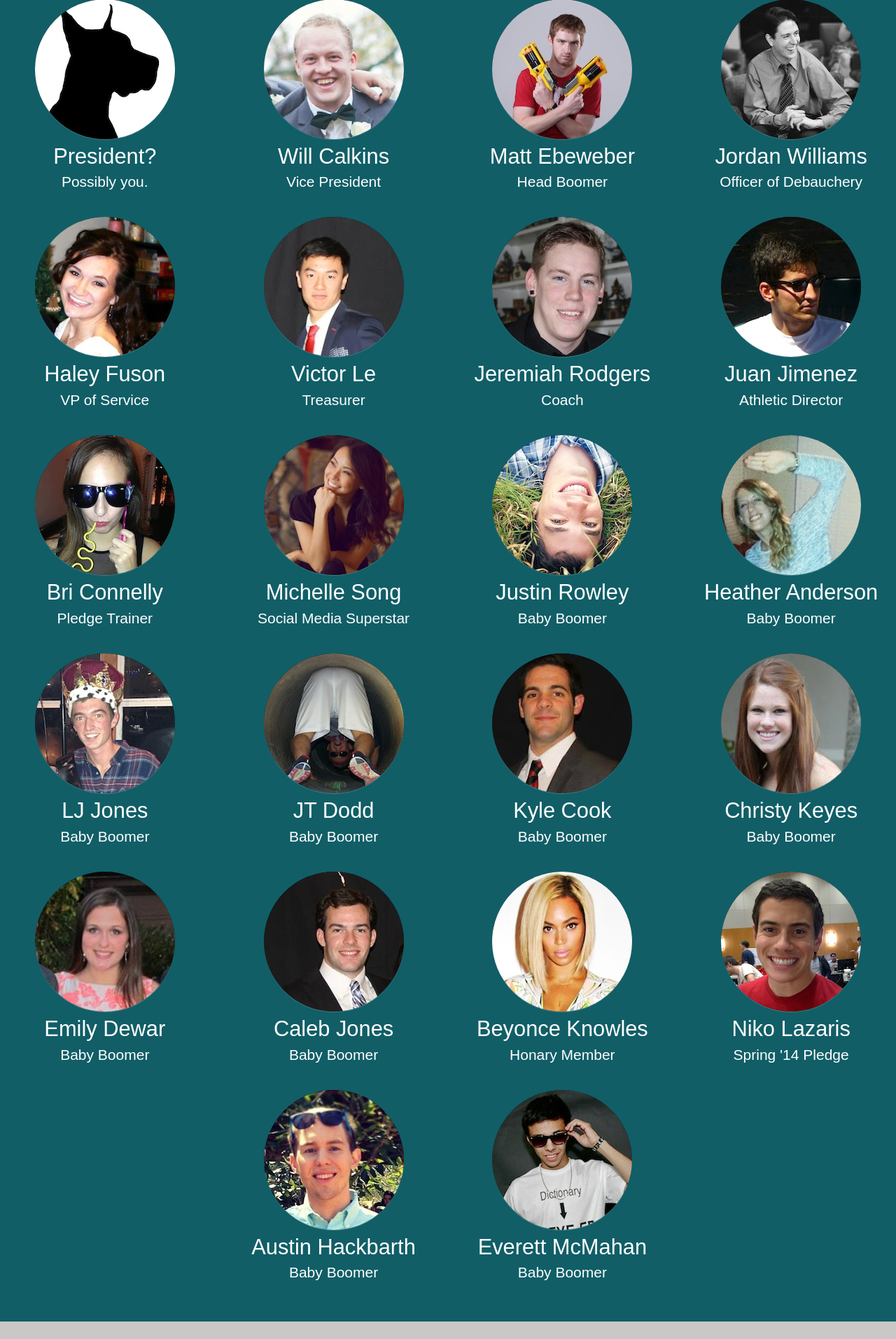
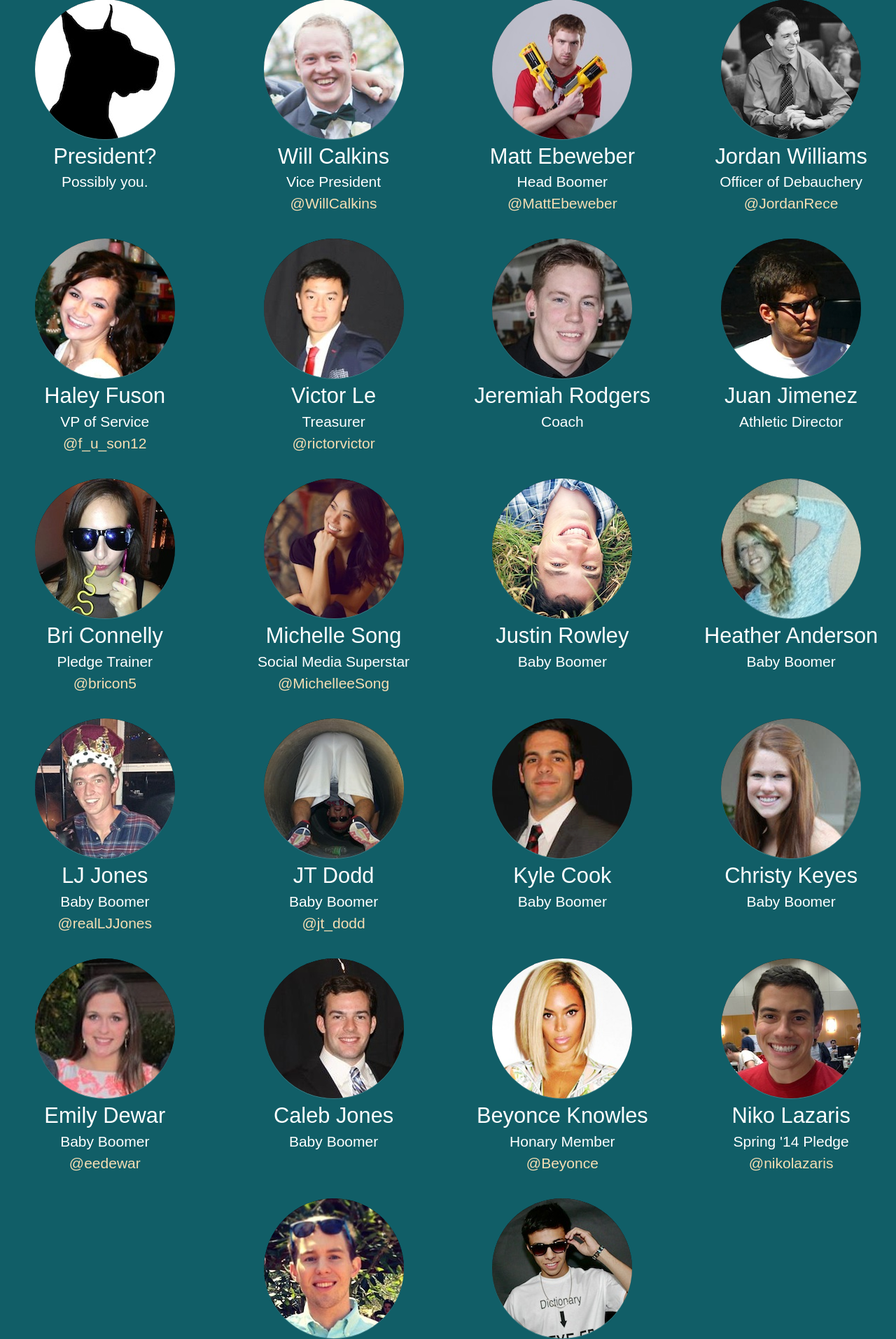
Before and after one commit to ebeweber/texas-boomerangs-website, a Flask app: page / in a window 1280 px wide. Shown: the part 2219-4133 px from the top of the page at 70% size. Run offline with Flask 2, Linux system fonts and the light colour scheme.

Commit message:
added twitters to members section

```diff
--- a/static/css/rang.css
+++ b/static/css/rang.css
@@ -111,3 +111,18 @@
     padding-top: 1px;
     padding-bottom: 100px;
 }
+
+.twitter {
+    text-align: center;
+    font: 1.5em/1.0em 'HelveticaNeue-UltraLight', 'Helvetica Neue UltraLight', Arial, sans-serif;
+}
+
+.twitter-link {
+    color: wheat;
+}
+
+.twitter-link:hover {
+    opacity: .6;
+    color: wheat;
+    text-decoration: none;
+}
--- a/templates/index.html
+++ b/templates/index.html
@@ -94,16 +94,19 @@
                         <img class="cut-out circle mem" src="{{ url_for('static', filename='img/will.png') }}"/>
                         <p class=".lead name">Will Calkins</p>
                         <p class=".lead position">Vice President</p>
+                        <p class="twitter"><a class="twitter-link" href="https://twitter.com/willcalkins">@WillCalkins</a></p>
                     </div>
                     <div class="span3">
                         <img class="cut-out circle mem" src="{{ url_for('static', filename='img/matt.jpg') }}"/>
                         <p class=".lead name">Matt Ebeweber</p>
                         <p class=".lead position">Head Boomer</p>
+                        <p class="twitter"><a class="twitter-link" href="https://twitter.com/mattebeweber">@MattEbeweber</a></p>
                     </div>
                     <div class="span3">
                         <img class="cut-out circle mem" src="{{ url_for('static', filename='img/jordan.jpg') }}"/>
                         <p class=".lead name">Jordan Williams</p>
                         <p class=".lead position">Officer of Debauchery</p>
+                        <p class="twitter"><a class="twitter-link" href="https://twitter.com/jordanrece">@JordanRece</a></p>
                     </div>
                 </div>
 
@@ -112,11 +115,13 @@
                         <img class="cut-out circle mem" src="{{ url_for('static', filename='img/haley.jpg') }}"/>
                         <p class=".lead name">Haley Fuson</p>
                         <p class=".lead position">VP of Service</p>
+                        <p class="twitter"><a class="twitter-link" href="https://twitter.com/f_u_son12">@f_u_son12</a></p>
                     </div>
                     <div class="span3">
                         <img class="cut-out circle mem" src="{{ url_for('static', filename='img/vic.jpg') }}"/>
                         <p class=".lead name">Victor Le</p>
                         <p class=".lead position">Treasurer</p>
+                        <p class="twitter"><a class="twitter-link" href="https://twitter.com/rictorvictor ">@rictorvictor </a></p>
                     </div>
                     <div class="span3">
                         <img class="cut-out circle mem" src="{{ url_for('static', filename='img/jer.jpg') }}"/>
@@ -136,11 +141,13 @@
                         <img class="cut-out circle mem" src="{{ url_for('static', filename='img/bri.jpg') }}"/>
                         <p class=".lead name">Bri Connelly</p>
                         <p class=".lead position">Pledge Trainer</p>
+                        <p class="twitter"><a class="twitter-link" href="https://twitter.com/bricon5 ">@bricon5</a></p>
                     </div>
                     <div class="span3">
                         <img class="cut-out circle mem" src="{{ url_for('static', filename='img/michelle.jpg') }}"/>
                         <p class=".lead name">Michelle Song</p>
                         <p class=".lead position">Social Media Superstar</p>
+                        <p class="twitter"><a class="twitter-link" href="https://twitter.com/MichelleeSong ">@MichelleeSong</a></p>
                     </div>
                     <div class="span3">
                         <img class="cut-out circle mem" src="{{ url_for('static', filename='img/justin.jpg') }}"/>
@@ -159,11 +166,13 @@
                         <img class="cut-out circle mem" src="{{ url_for('static', filename='img/lj.jpg') }}"/>
                         <p class=".lead name">LJ Jones</p>
                         <p class=".lead position">Baby Boomer</p>
+                        <p class="twitter"><a class="twitter-link" href="https://twitter.com/realLJJones ">@realLJJones</a></p>
                     </div>
                     <div class="span3">
                         <img class="cut-out circle mem" src="{{ url_for('static', filename='img/jt.jpg') }}"/>
                         <p class=".lead name">JT Dodd</p>
                         <p class=".lead position">Baby Boomer</p>
+                        <p class="twitter"><a class="twitter-link" href="https://twitter.com/jt_dodd ">@jt_dodd</a></p>
                     </div>
                     <div class="span3">
                         <img class="cut-out circle mem" src="{{ url_for('static', filename='img/kyle.png') }}"/>
@@ -182,6 +191,7 @@
                         <img class="cut-out circle mem" src="{{ url_for('static', filename='img/emily.jpg') }}"/>
                         <p class=".lead name">Emily Dewar</p>
                         <p class=".lead position">Baby Boomer</p>
+                        <p class="twitter"><a class="twitter-link" href="https://twitter.com/eedewar ">@eedewar</a></p>
                     </div>
                     <div class="span3">
                         <img class="cut-out circle mem" src="{{ url_for('static', filename='img/caleb.jpg') }}"/>
@@ -192,11 +202,13 @@
                         <img class="cut-out circle mem" src="{{ url_for('static', filename='img/beyonce.jpg') }}"/>
                         <p class=".lead name">Beyonce Knowles</p>
                         <p class=".lead position">Honary Member</p>
+                        <p class="twitter"><a class="twitter-link" href="https://twitter.com/Beyonce ">@Beyonce</a></p>
                     </div>
                     <div class="span3">
                         <img class="cut-out circle mem" src="{{ url_for('static', filename='img/niko.jpg') }}"/>
                         <p class=".lead name">Niko Lazaris</p>
                         <p class=".lead position">Spring '14 Pledge</p>
+                        <p class="twitter"><a class="twitter-link" href="https://twitter.com/nikolazaris ">@nikolazaris</a></p>
                     </div>
                 </div>
 
@@ -213,6 +225,7 @@
                         <img class="cut-out circle mem" src="{{ url_for('static', filename='img/everett.jpg') }}"/>
                         <p class=".lead name">Everett McMahan</p>
                         <p class=".lead position">Baby Boomer</p>
+                        <p class="twitter"><a class="twitter-link" href="https://twitter.com/EverettMcM ">@EverettMcM</a></p>
                     </div>
                     <div class="span3">
                     </div>
```
